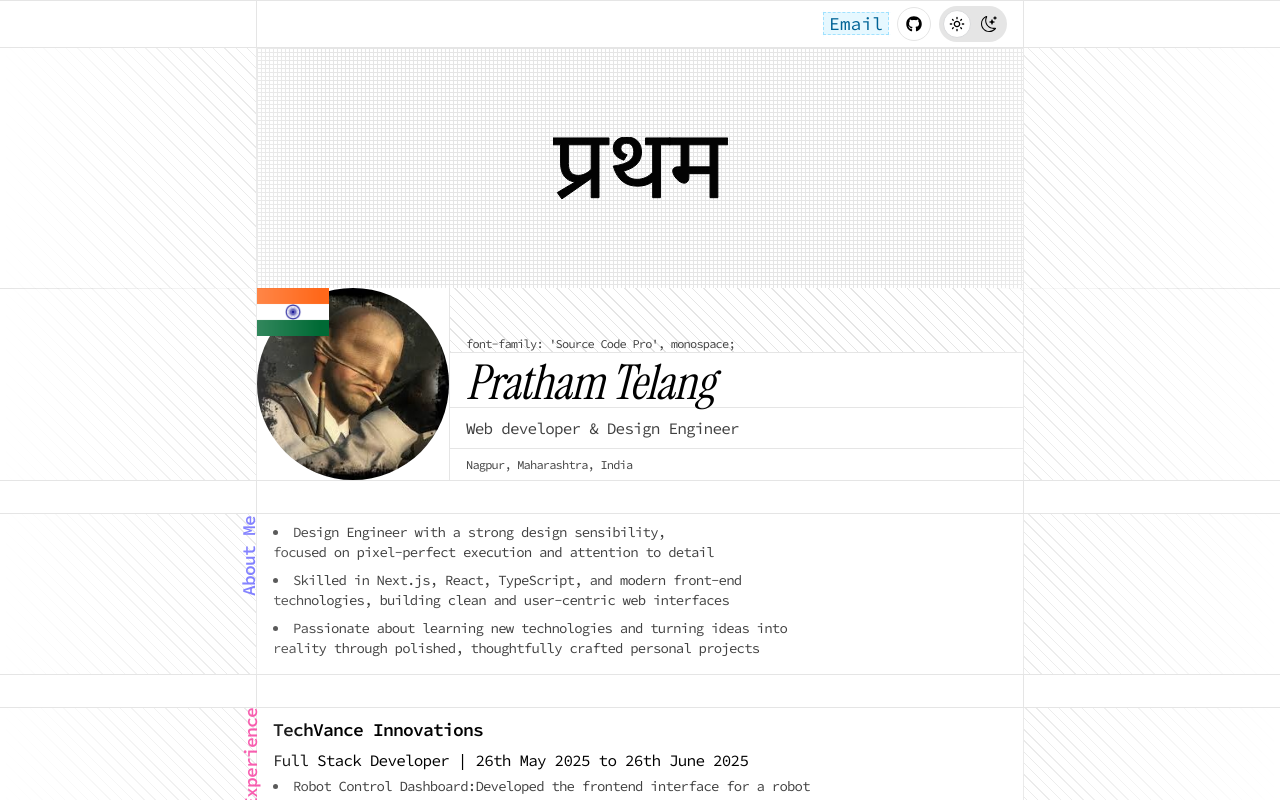
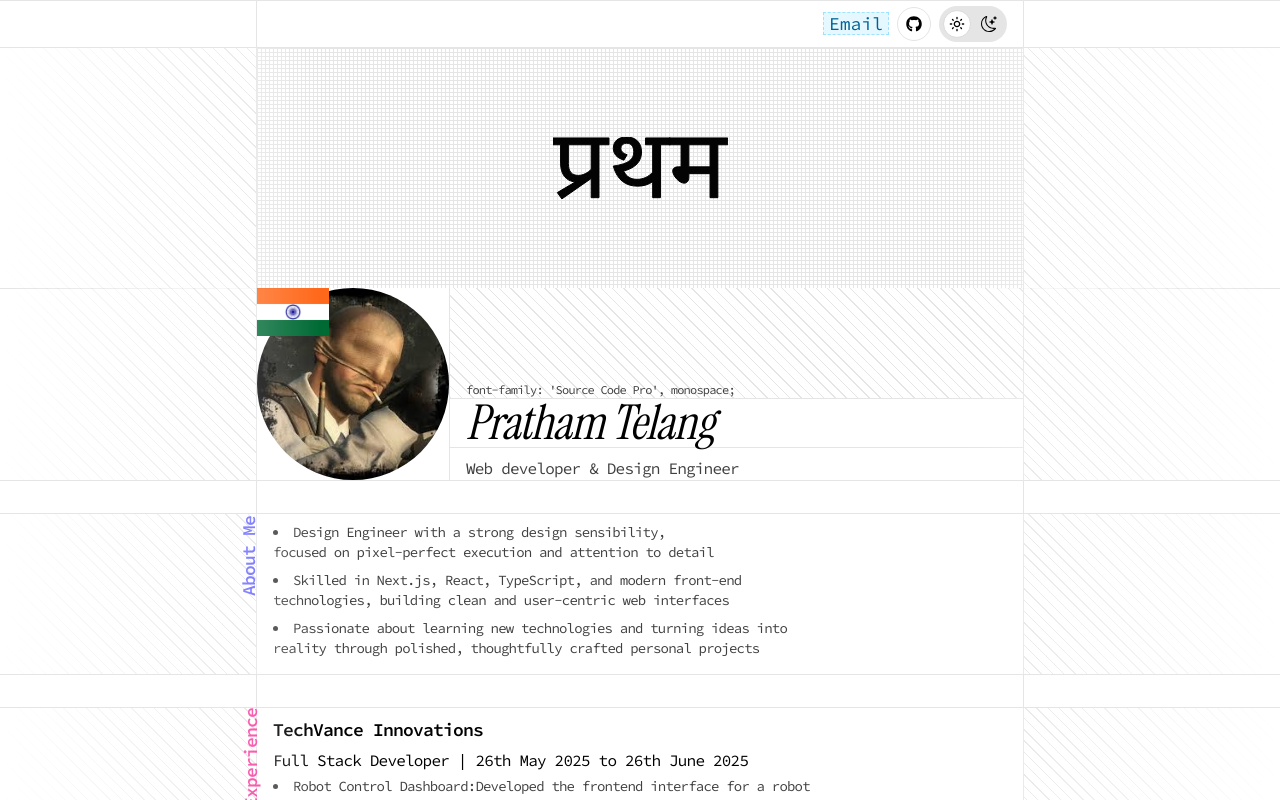
Before and after one commit to PrathamTelang/portfolio, a Next.js app: page / in a window 1280 px wide. Shown: the top 800 px of the page. Built offline with nearby package versions, Linux system fonts and the light colour scheme.

Commit message:
Refactor Hero component layout and text styles
Updated the Hero component to improve layout by adding flexbox utilities and adjusting the structure of text containers. Removed redundant border and location text, and refined spacing for a cleaner appearance.

```diff
--- a/src/app/features/portfolio/components/Hero.tsx
+++ b/src/app/features/portfolio/components/Hero.tsx
@@ -28,17 +28,15 @@ export const Hero = () => {
                         className="rounded-full h-full w-full border-white  max-[475px]:min-w-full max-[475px]:max-h-36 object-cover"
                     />
                 </div>
-                <div className="w-full h-full border-l border-border  max-[475px]:max-h-36">
+                <div className="w-full h-full flex flex-col justify-end border-l border-border  max-[475px]:max-h-36">
                     <div className="pl-4 text-xs text-secondary-text  select-none bg-[repeating-linear-gradient(45deg,var(--color-border)_0_1px,transparent_1px_8px)]
-                    h-2/6 flex items-end max-[475px]:hidden">font-family: 'Source Code Pro', monospace;</div>
+                    h-full flex items-end ">font-family: 'Source Code Pro', monospace;</div>
                     <div className="w-full h-px bg-border " />
-                    <div className=" sm:h-4/6 flex items-end h-full">
+                    <div className="flex items-end">
                         <div className="w-full">
                             <h1 className="pl-4 text-3xl font-serif italic sm:text-5xl" >Pratham Telang</h1>
                             <div className="w-full h-px bg-border " />
-                            <p className="pl-4 text-secondary-text my-2 max-[475px]:my-0 text-md max-[475px]:text-sm ">Web developer & Design Engineer</p>
-                            <div className="w-full h-px bg-border " />
-                            <p className="pl-4 text-secondary-text my-2 max-[475px]:my-0 text-xs ">Nagpur, Maharashtra, India</p>
+                            <p className="pl-4 text-secondary-text mt-2 max-[475px]:my-0 text-md max-[475px]:text-sm ">Web developer & Design Engineer</p>
                         </div>
                     </div>
                 </div>
```
